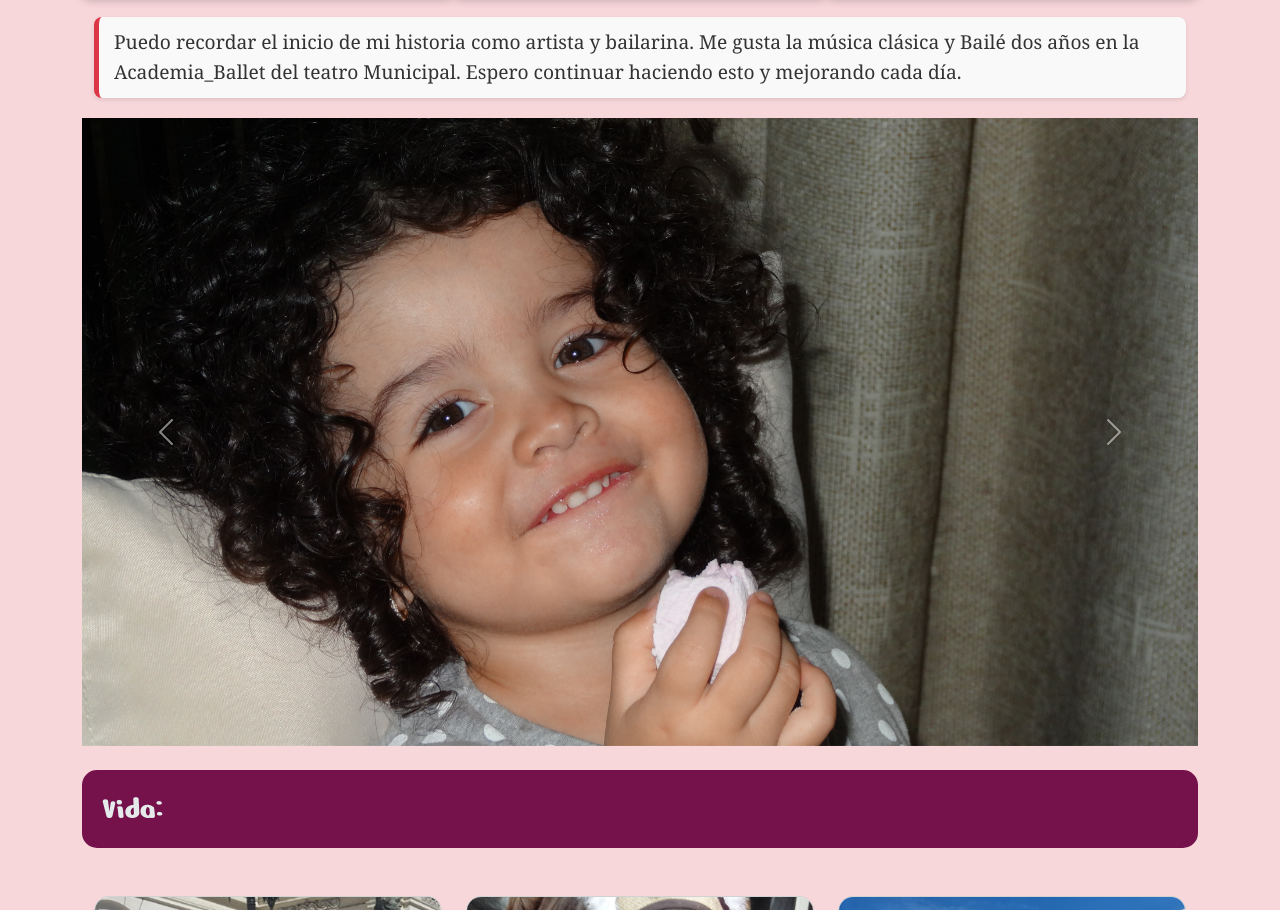
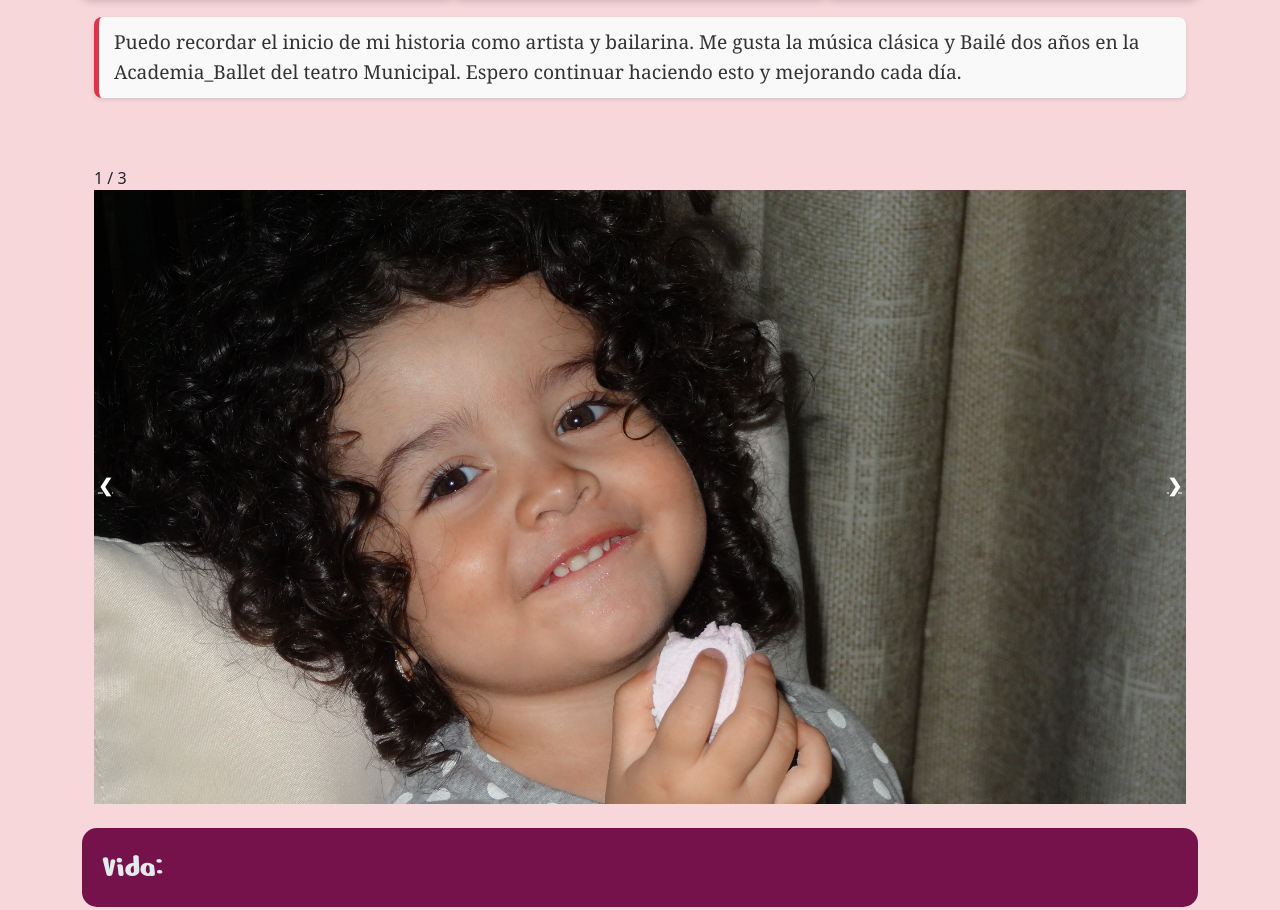
Before and after one commit to Sara2102/PortafolioM2, a plain HTML site: page index.html in a window 1280 px wide. Shown: the part 1009-1919 px from the top of the page. Drawn offline with nearby package versions, Linux system fonts and the light colour scheme.

Commit message:
avance 4
corrección de carrusel

```diff
--- a/assets/css/style1.css
+++ b/assets/css/style1.css
@@ -140,11 +140,39 @@ footer {
 }
 
 /*carrusel*/
-.carousel-item {
-    transition: transform 1s ease-in-out, opacity 1s ease-in-out;
+.slideshow-container {
+    position: relative;
+    max-width: 100%;
 }
 
-.carousel-item.active {
-    transform: scale(1);
-    opacity: 1;
+.mySlides {
+    display: none;
 }
+
+.prev, .next {
+    cursor: pointer;
+    position: absolute;
+    top: 50%;
+    width: auto;
+    padding: 16px;
+    color: white;
+    font-weight: bold;
+    font-size: 18px;
+    transition: 0.6s ease;
+    user-select: none;
+    transform: translateY(-50%);
+}
+
+.prev {
+    left: 0;
+    border-radius: 0 3px 3px 0;
+}
+
+.next {
+    right: 0;
+    border-radius: 3px 0 0 3px;
+}
+
+.prev:hover, .next:hover {
+    background-color: rgba(0, 0, 0, 0.8);
+}
--- a/assets/js/script.js
+++ b/assets/js/script.js
@@ -63,21 +63,31 @@ document.addEventListener('DOMContentLoaded', () => {
 });
 
 
-document.addEventListener('DOMContentLoaded', function () {
-    const carousel = document.getElementById('carouselExample');
-    const items = carousel.querySelectorAll('.carousel-item');
+let slideIndex = 1;
+showSlides(slideIndex);
 
-    carousel.addEventListener('slide.bs.carousel', function (e) {
-        // Añadir animación a la imagen actual antes de que empiece la transición
-        const currentElement = carousel.querySelector('.carousel-item.active');
-        currentElement.style.transition = 'transform 1s ease-in-out, opacity 1s ease-in-out';
-        currentElement.style.transform = 'scale(0.95)';
-        currentElement.style.opacity = '0';
+// Next/previous controls
+function plusSlides(n) {
+  showSlides(slideIndex += n);
+}
 
-        // Añadir animación al siguiente elemento que aparecerá
-        const nextElement = e.relatedTarget;
-        nextElement.style.transition = 'transform 1s ease-in-out, opacity 1s ease-in-out';
-        nextElement.style.transform = 'scale(1)';
-        nextElement.style.opacity = '1';
-    });
-});
+// Thumbnail image controls
+function currentSlide(n) {
+  showSlides(slideIndex = n);
+}
+
+function showSlides(n) {
+  let i;
+  let slides = document.getElementsByClassName("mySlides");
+  let dots = document.getElementsByClassName("dot");
+  if (n > slides.length) {slideIndex = 1}
+  if (n < 1) {slideIndex = slides.length}
+  for (i = 0; i < slides.length; i++) {
+    slides[i].style.display = "none";
+  }
+  for (i = 0; i < dots.length; i++) {
+    dots[i].className = dots[i].className.replace(" active", "");
+  }
+  slides[slideIndex-1].style.display = "block";
+  dots[slideIndex-1].className += " active";
+}
--- a/index.html
+++ b/index.html
@@ -97,38 +97,39 @@
     </div>
 
 </section>
-            <div class="container">
-                <div id="carouselExample" class="carousel slide">
-                    <div class="carousel-inner">
-                        <div class="carousel-item active">
-                            <img src="assets/img/pelo.jpg" class="d-block w-100"
-                                alt="...">
+<div id="1" class="container mt-5">
+    <div class="row">
+        <div class="slideshow-container">
+            <div class="mySlides">
+                <div class="numbertext">1 / 3</div>
+                <img src="assets/img/pelo.jpg" style="width:100%">
             </div>
-                        <div class="carousel-item">
-                            <img src="assets/img/tres.JPG" class="d-block w-100"
-                                alt="...">
+
+            <div class="mySlides">
+                <div class="numbertext">2 / 3</div>
+                <img src="assets/img/payaso.jpg" style="width:100%">
             </div>
-                        <div class="carousel-item">
-                            <img src="assets/img/payaso.jpg" class="d-block w-100"
-                                alt="...">
+
+            <div class="mySlides">
+                <div class="numbertext">3 / 3</div>
+                <img src="assets/img/tres.jpg" style="width:100%">
             </div>
 
 
+            <a class="prev" onclick="plusSlides(-1)">&#10094;</a>
+            <a class="next" onclick="plusSlides(1)">&#10095;</a>
         </div>
-                    <button class="carousel-control-prev" type="button"
-                        data-bs-target="#carouselExample" data-bs-slide="prev">
-                        <span class="carousel-control-prev-icon"
-                            aria-hidden="true"></span>
-                        <span class="visually-hidden">Previous</span>
-                    </button>
-                    <button class="carousel-control-next" type="button"
-                        data-bs-target="#carouselExample" data-bs-slide="next">
-                        <span class="carousel-control-next-icon"
-                            aria-hidden="true"></span>
-                        <span class="visually-hidden">Next</span>
-                    </button>
+
+        <br>
+
+        <div style="text-align:center">
+            <span class="dot" onclick="currentSlide(1)"></span>
+            <span class="dot" onclick="currentSlide(2)"></span>
+            <span class="dot" onclick="currentSlide(3)"></span>
         </div>
     </div>
+</div>
+
             <!--section Cards-->
             <br>
             <section class="container">
```
Lines whose indentation alone changed are shown as unchanged.
